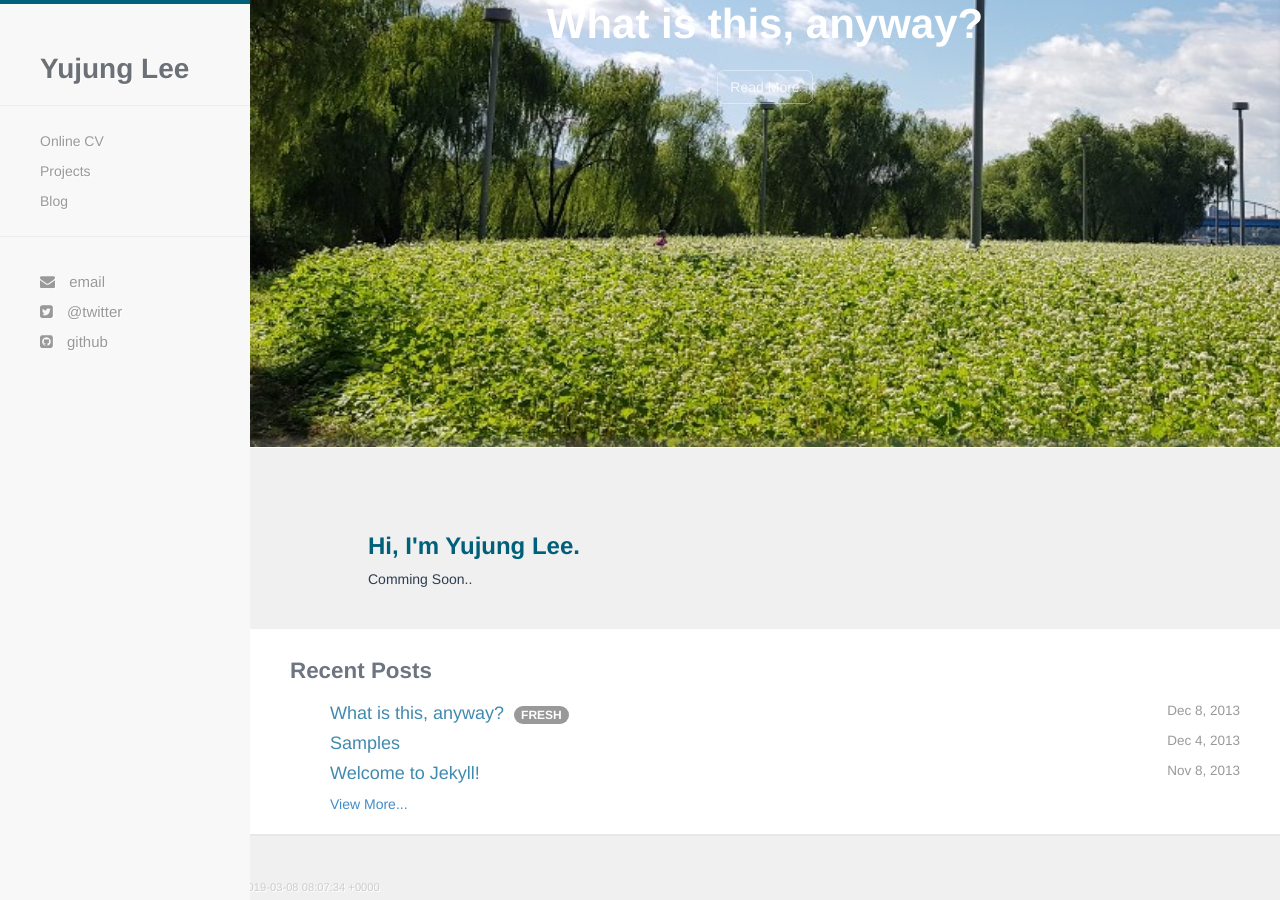
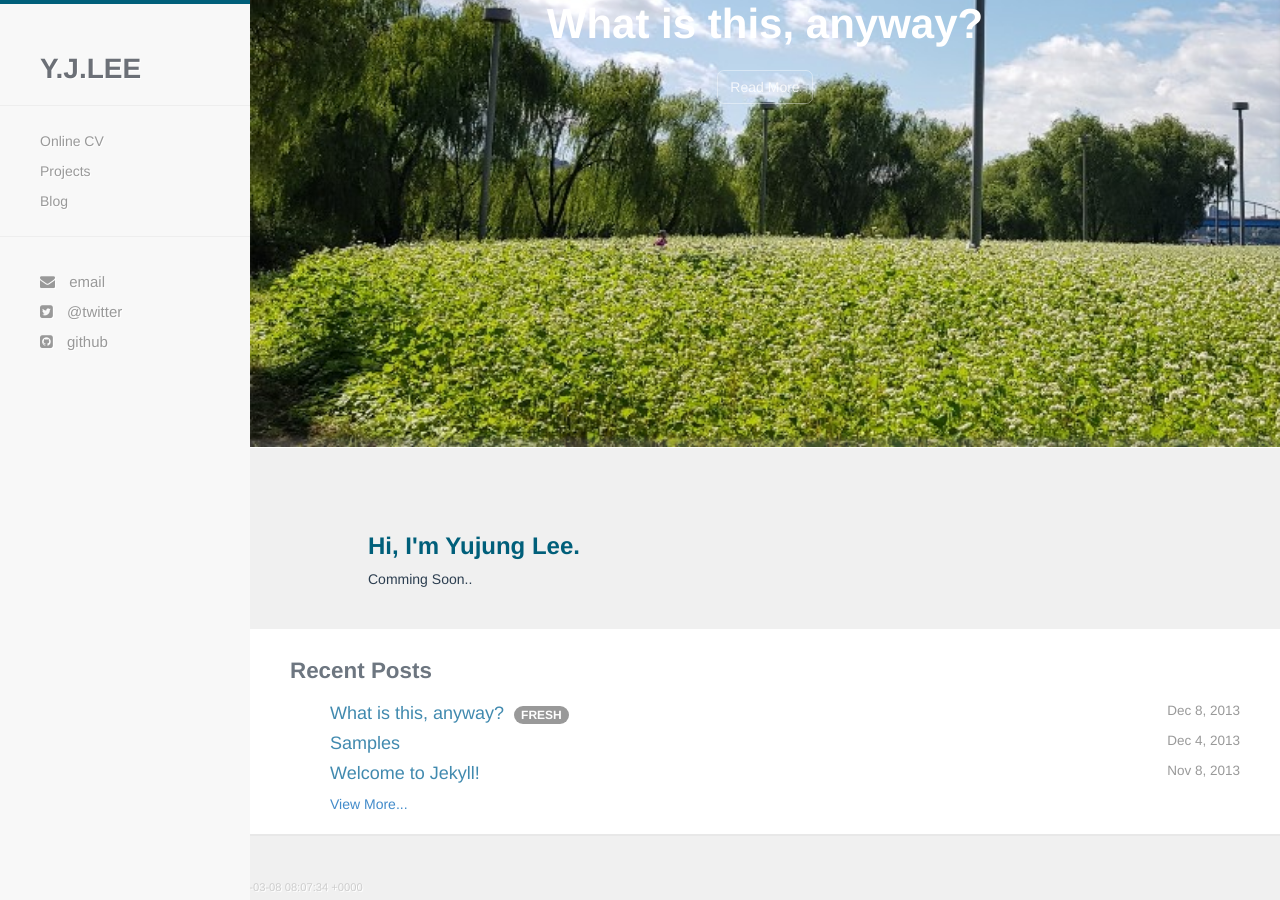
Before and after one commit to yujungL/yujungL.github.io, a Jekyll site: the page built from index.html, in a window 1280 px wide and 900 px high, scrolled down 256 px. Built offline with Jekyll 4.4.1, drawn with Linux system fonts in a browser that asks for light colours; nearby versions of some CDN libraries; Markdown is read by kramdown in place of the engine named in the settings.

Commit message:
Update _config.yml

```diff
--- a/_config.yml
+++ b/_config.yml
@@ -1,4 +1,4 @@
-name: Yujung Lee
+name: Y.J.LEE
 author:
 baseurl:
 description:
@@ -7,7 +7,7 @@
 facebook: http://www.facebook.com
 linkedin: http://www.linkedin.com
 email: dldbwjd7579@gmail.com
-location: 42°2'16"N   70°12'47"W
+location: 37.509911 126.981611
 disqus:
 
 ##Make sure to edit the above fields, especially for disqus.
```
